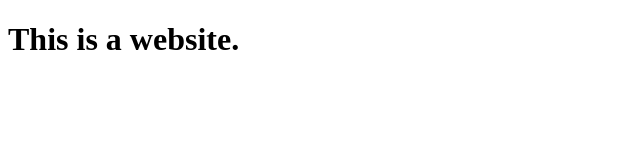
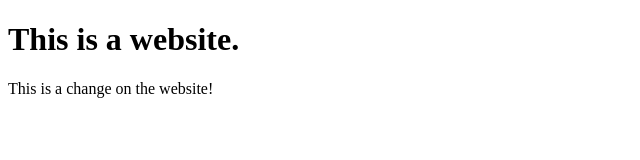
Before and after one commit to KaylieSeltenrich/CloudWorkflow, a plain HTML site: page index.html in a window 1280 px wide. Shown: the whole page, without its empty margins (0-640 px from the left). Drawn offline with Linux system fonts and the light colour scheme.

Commit message:
Added a new p tag

```diff
--- a/index.html
+++ b/index.html
@@ -7,5 +7,6 @@
 </head>
 <body>
     <h1>This is a website.</h1>
+    <p>This is  a change on the website!</p>
 </body>
 </html>
```
